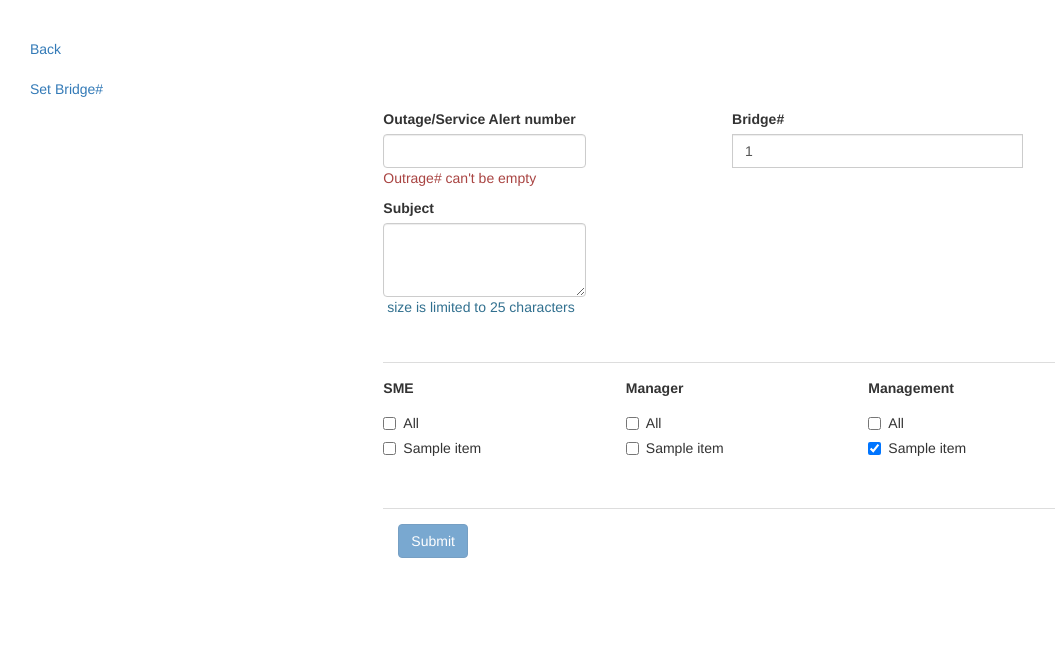
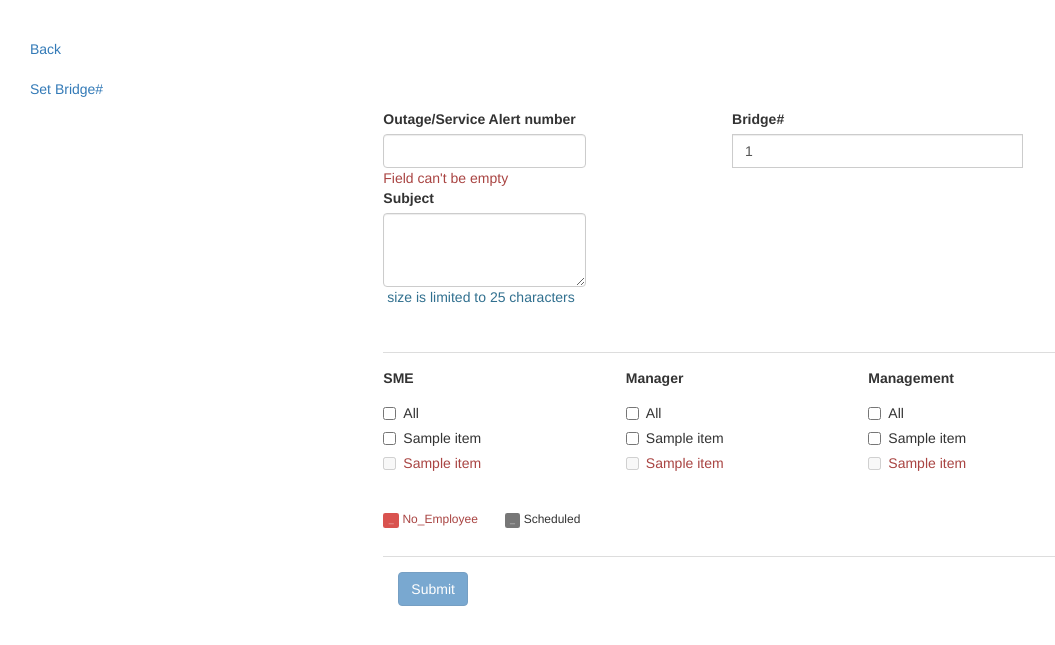
Before and after one commit to USCSU/Five9OnCallSys, a Django app: template Five9OnCallSys/templates/noc/addTicket.html in a window 1280 px wide. Shown: the part 51-696 px from the top of the page, without its empty margins (0-1055 px from the left). Run offline with Django 3.2, Linux system fonts and the light colour scheme; the template is opened without the code that fills it: most values are stand-ins (such as "Sample title", 1, 10 or a date in 2020); some libraries are stand-ins or nearby versions.

Commit message:
Add module to avoid empty department

```diff
--- a/Five9OnCallSys/static/main.css
+++ b/Five9OnCallSys/static/main.css
@@ -55,4 +55,7 @@ span {
 }
 .table tbody tr.PSTN_Team {
   background-color: #eeeedd;
-}s
+}
+.table tbody tr.Sustaining_team {
+  background-color: #ff704d;
+}
--- a/Five9OnCallSys/templates/noc/addTicket.html
+++ b/Five9OnCallSys/templates/noc/addTicket.html
@@ -1,5 +1,4 @@
 {%extends "base.html"%}
-{% load customfilter %}
 {%block content%}
 
     <div class="container-fluid">
@@ -56,11 +55,16 @@
                   <div class="col-xs-4">
                     <label>SME</label>
                     <div class = "checkbox">
-                    <label><input type="checkbox" name="depart"  id ="select_all1" /> All</label>
+                    <label><input type="checkbox" name="depart1"  id ="select_all1" /> All</label>
                     </div>
                     {%for item in listOfDepartments%}
                     <div class="checkbox">
                       <label><input type="checkbox" name="depart" value={{item.name }} class="oncall" /> {{item.name}}</label>
+                    </div>
+                    {%endfor%}
+                    {%for item in departNoExist%}
+                    <div class="checkbox">
+                      <label class ="text-danger"><input type="checkbox" name="depart" value={{item.name }} class="oncall error_indicator" disabled="disabled"/> {{item.name}}</label>
                     </div>
                     {%endfor%}
 
@@ -70,13 +74,19 @@
                   <div class="col-xs-4">
                     <label>Manager</label>
                     <div class = "checkbox">
-                    <label><input type="checkbox" name="depart"  id ="select_all2" /> All</label>
+                    <label><input type="checkbox" name="depart2"  id ="select_all2" /> All</label>
                     </div>
                     {%for item in listOfDepartments%}
                     <div class="checkbox" >
                       <label><input type="checkbox" name="escalate" value={{item.name}}  class="escalate" /> {{item.name}}</label>
                     </div>
                     {%endfor%}
+                     {%for item in departNoExist%}
+                    <div class="checkbox" >
+                      <label class = "text-danger"><input type="checkbox" name="escalate" value={{item.name}}  class="escalate error_indicator" disabled="disabled"/> {{item.name}}</label>
+                    </div>
+                    {%endfor%}
+
 
                     <span id = "error_escalate" class=" text-info"></span>
                   </div>
@@ -84,18 +94,24 @@
                    <div class="col-xs-4">
                     <label>Management</label>
                     <div class = "checkbox">
-                    <label><input type="checkbox" name="depart"  id ="select_all3" /> All</label>
+                    <label><input type="checkbox" name="depart3"  id ="select_all3" /> All</label>
                     </div>
                     {%for item in listOfSuperDepartments%}
                     <div class="checkbox" >
-                      <label><input type="checkbox" name="superescalate" value={{item.name}}  class="management" checked/> {{item.name}}</label>
+                      <label><input type="checkbox" name="superescalate" value={{item.name}}  class="management" /> {{item.name}}</label>
+                    </div>
+                    {%endfor%}
+                     {%for item in superdepartNoExist%}
+                    <div class="checkbox" >
+                      <label class = "text-danger"><input type="checkbox" name="superescalate" value={{item.name}}  class="management error_indicator" disabled="disabled"/> {{item.name}}</label>
                     </div>
                     {%endfor%}
 
 
-                    <span id = "error_escalate" class=" text-info"></span>
                   </div>
                 </div>
+                      <h6><span class="label label-danger "  >_</span> <span class="text-danger">No_Employee</span> <span style ="padding-left:20px"> </span>
+                         <span class="label label-default ">_</span> <span class="text-default">Scheduled</span></h6>
               </div>
               <!-- <button type="submit" class="btn btn-primary" id = "submit" data-toggle="modal" data-target="#basicModal">Submit</button> -->
               <a href="#" class="confirm-delete btn btn-primary" id = "submit" role="button" data-toggle="modal" data-target="#basicModal">Submit</a>
@@ -175,7 +191,7 @@
           var bridge = true;
           var subject = true;
                $('#submit').addClass('disabled');
-               $('#error_msg').html("<p >Outrage# can't be empty</p>");
+               $('#error_msg').html("Field can't be empty");
                $('#error_subject_info').html("<p >size is limited to 25 characters</p>");
                // $('#error_bridge').html("<p >Bridge# can't be empty</p>");
                // $('#error_oncall').html("<p> choose on_call and/or Escalated team");
@@ -207,7 +223,7 @@
                 {
                   var content = $.trim($(this).val());
                         if( ! content) {                      //if it is blank.
-                          $('#error_msg').html("<p >Outrage# can't be empty</p>");
+                          $('#error_msg').html("Field can't be empty");
                           $('#submit').addClass('disabled');
                           ticket = false;
                         }
@@ -300,5 +316,10 @@
                       });
                     }
                   });
+                // if($('.error_indicator').html()=='')
+                // {
+                //    document.getElementById('error_span').innerHTML="No1 Employee";
+                // }
+
           </script>
           {%endblock%}
```
Also changed, not shown: noc/views.py (+37 -12 lines), 1 other file.
